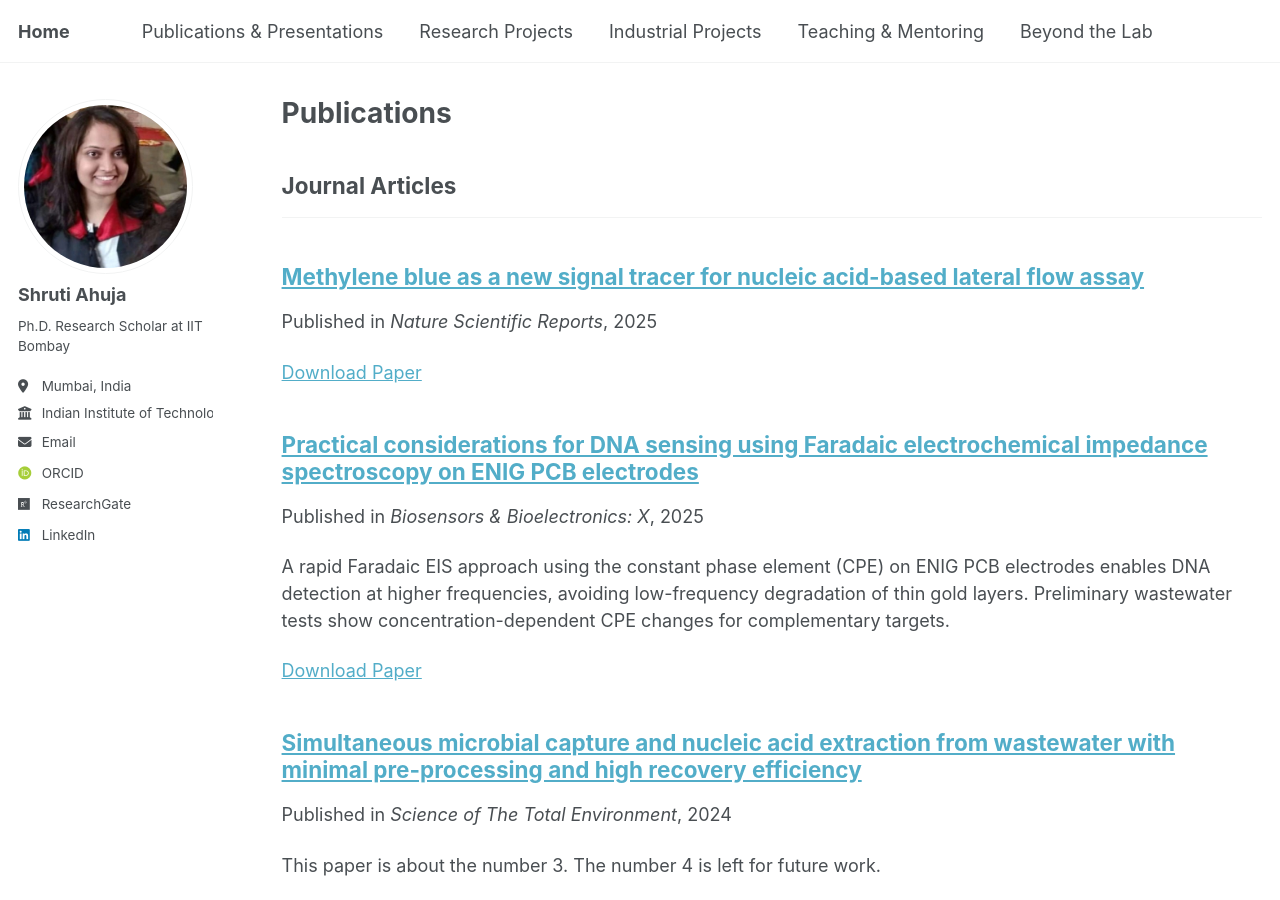
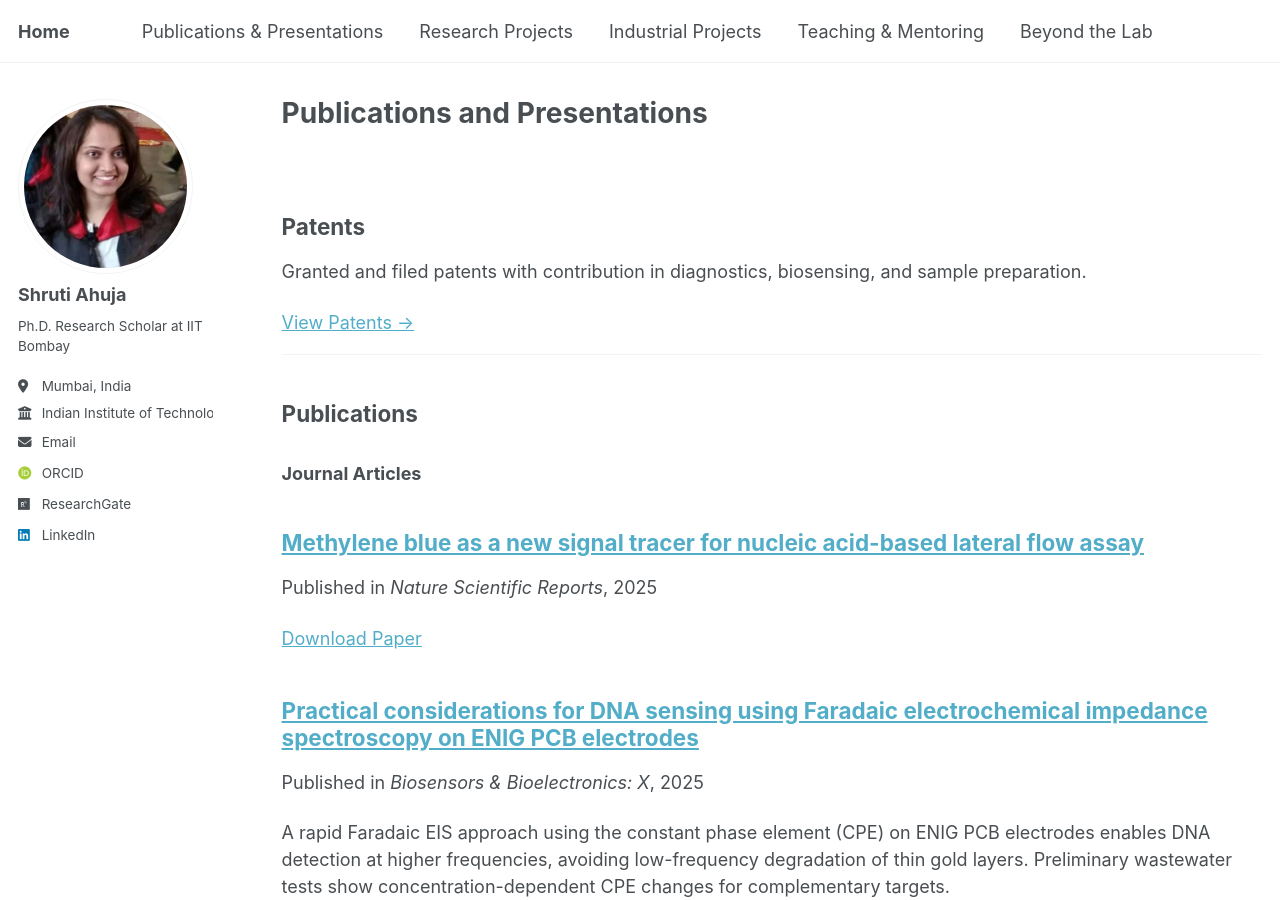
Before and after one commit to shrutiahuja/shrutiahuja.github.io, a Jekyll site: the page built from _pages/publications.html, in a window 1280 px wide and 900 px high. Built offline with Jekyll 4.4.1, drawn with Linux system fonts in a browser that asks for light colours; some web fonts are replaced; a script that is not in the unit is left out; some of the changed text lies outside the part shown.

Commit message:
Update publications.html

```diff
--- a/_pages/publications.html
+++ b/_pages/publications.html
@@ -1,28 +1,47 @@
 ---
 layout: archive
-title: "Publications"
+title: "Publications and Presentations"
 permalink: /publications/
 author_profile: true
 ---
 
 {% if site.author.googlescholar %}
-  <div class="wordwrap">You can also find my articles on <a href="{{site.author.googlescholar}}">my Google Scholar profile</a>.</div>
+  <div class="wordwrap">
+    You can also find my articles on
+    <a href="{{site.author.googlescholar}}">my Google Scholar profile</a>.
+  </div>
 {% endif %}
 
 {% include base_path %}
 
-<!-- New style rendering if publication categories are defined -->
+<br>
+
+<!-- ========================= -->
+<!-- PATENTS SECTION           -->
+<!-- ========================= -->
+<h2>Patents</h2>
+<p>Granted and filed patents with contribution in diagnostics, biosensing, and sample preparation.</p>
+<a href="/patents/">View Patents →</a>
+<hr />
+
+<!-- ========================= -->
+<!-- JOURNAL PUBLICATIONS      -->
+<!-- ========================= -->
+<h2>Publications</h2>
+
 {% if site.publication_category %}
-  {% for category in site.publication_category  %}
+  {% for category in site.publication_category %}
     {% assign title_shown = false %}
     {% for post in site.publications reversed %}
       {% if post.category != category[0] %}
         {% continue %}
       {% endif %}
+
       {% unless title_shown %}
-        <h2>{{ category[1].title }}</h2><hr />
+        <h3>{{ category[1].title }}</h3>
         {% assign title_shown = true %}
       {% endunless %}
+
       {% include archive-single.html %}
     {% endfor %}
   {% endfor %}
@@ -31,3 +50,13 @@ author_profile: true
     {% include archive-single.html %}
   {% endfor %}
 {% endif %}
+
+<hr />
+
+<!-- ========================= -->
+<!-- PRESENTATIONS SECTION     -->
+<!-- ========================= -->
+<h2>Presentations</h2>
+<p>Conference talks, invited presentations, poster sessions.</p>
+<a href="/talks/">View Presentations →</a>
+<hr />
```
